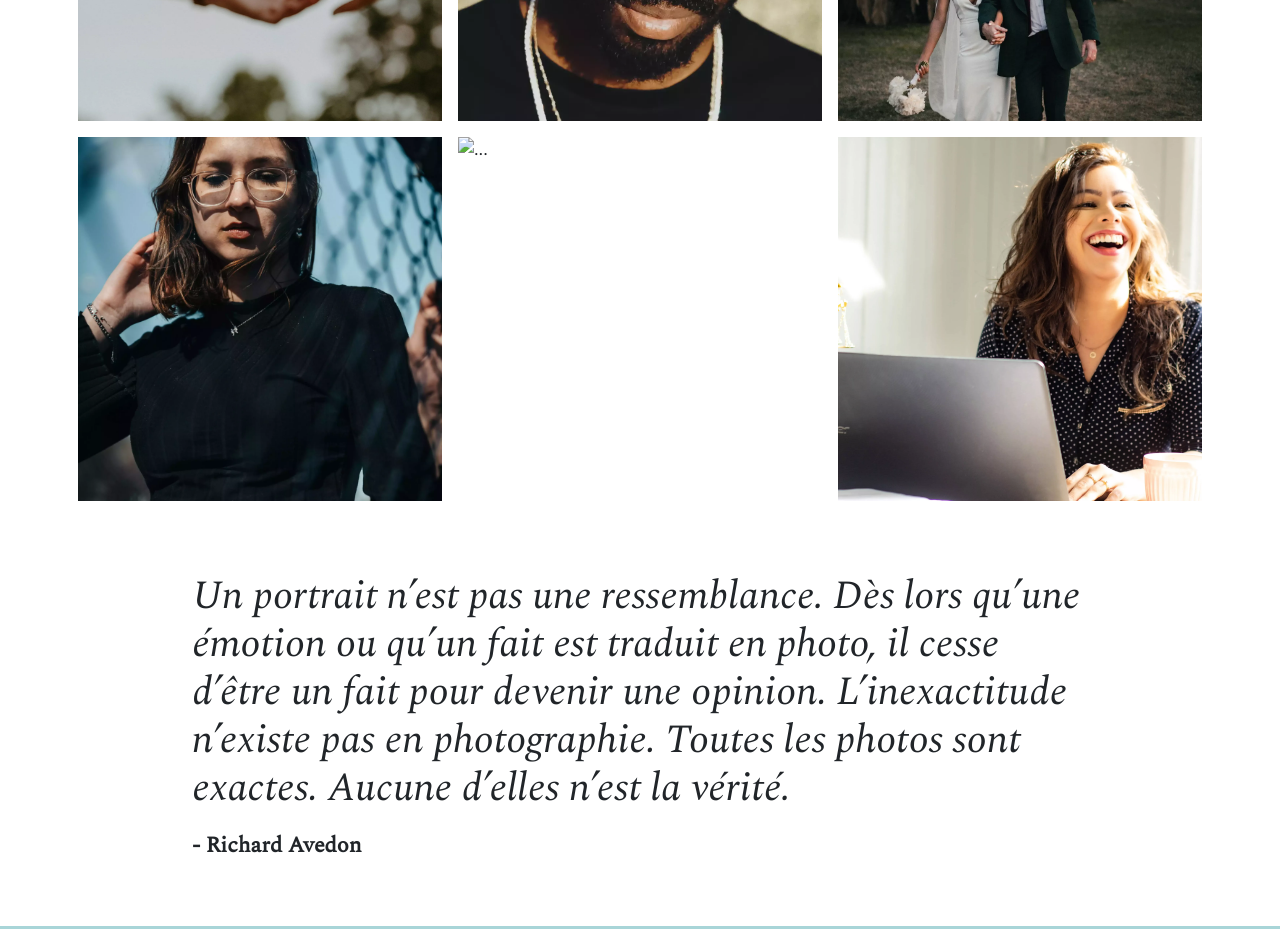
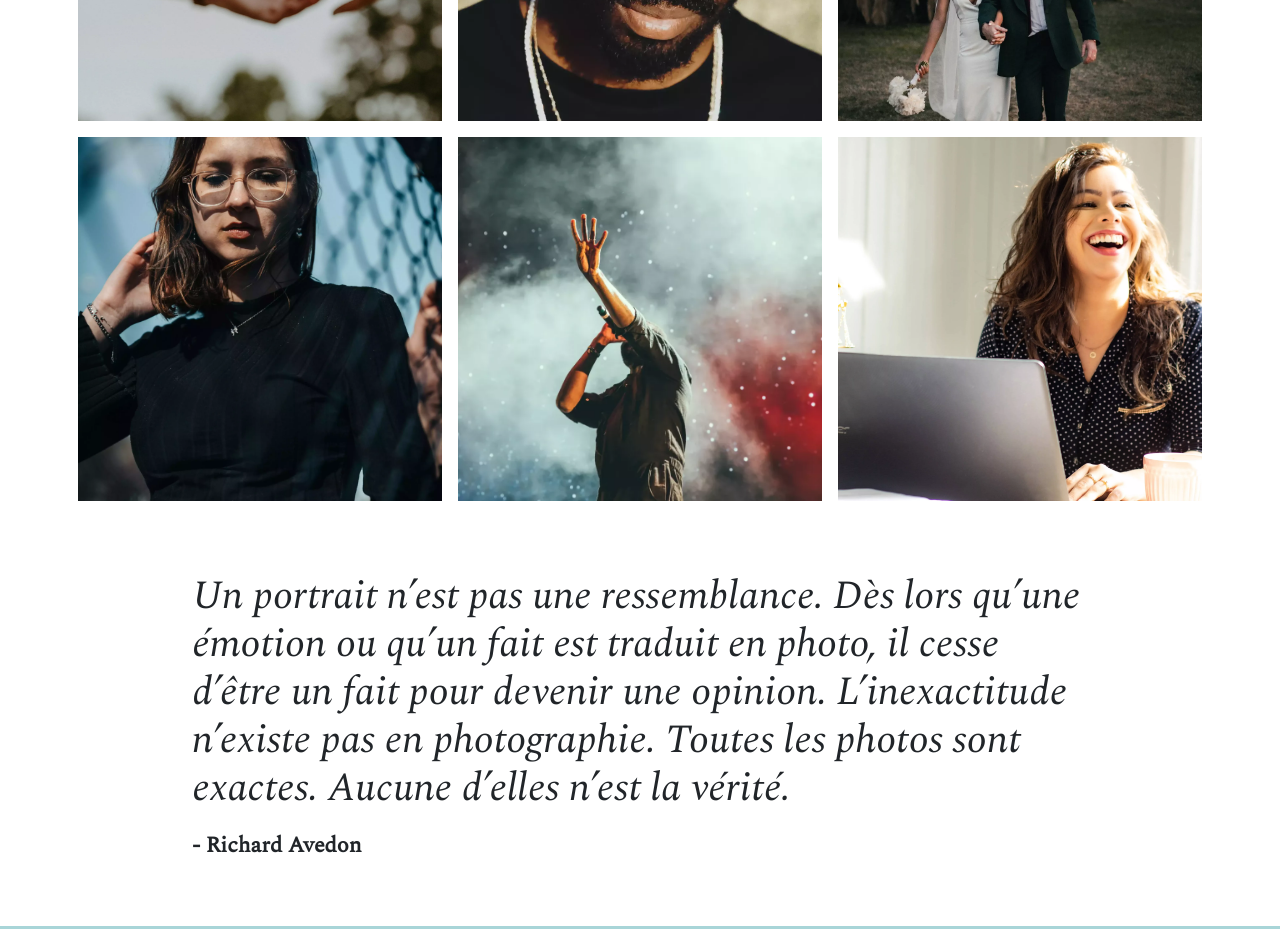
Before and after one commit to Bens2050/nina-photographe, a plain HTML site: page index.html in a window 1280 px wide. Shown: the part 1840-2769 px from the top of the page. Drawn offline with nearby package versions, Linux system fonts and the light colour scheme.

Commit message:
Add files via upload

```diff
--- a/index.html
+++ b/index.html
@@ -141,7 +141,7 @@
 			<img data-gallery-tag="Portrait" class="gallery-item" src="./assets/images/gallery/portraits/ade-tunji-rVkhWWZFAtQ-unsplash.webp" alt="..."/>
 			<img data-gallery-tag="Mariages" class="gallery-item" src="./assets/images/gallery/mariage/jakob-owens-SiniLJkXhMc-unsplash.webp"  alt="..."/>
 			<img data-gallery-tag="Portrait" class="gallery-item" src="./assets/images/gallery/portraits/nino-van-prattenburg--443cl1uR_8-unsplash.webp"   alt="..."/>
-			<img data-gallery-tag="Concert" class="gallery-item" src="./assets/images/gallery/			²²²²s/austin-neill-hgO1wFPXl3I-unsplash.webp"  alt="..."/>
+			<img data-gallery-tag="Concert" class="gallery-item" src="./assets/images/gallery/concerts/austin-neill-hgO1wFPXl3I-unsplash.webp"  alt="..."/>
 			<img data-gallery-tag="Entreprises" class="gallery-item" src="./assets/images/gallery/entreprise/mateus-campos-felipe-Fsgzm8N0hIY-unsplash.webp"   alt="..."/>
 		</div>
 	</div>
```
